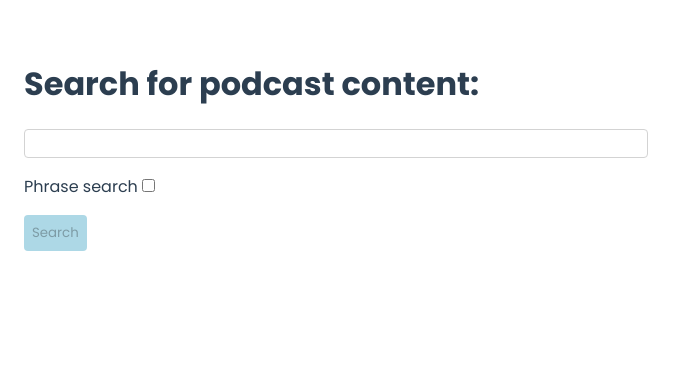
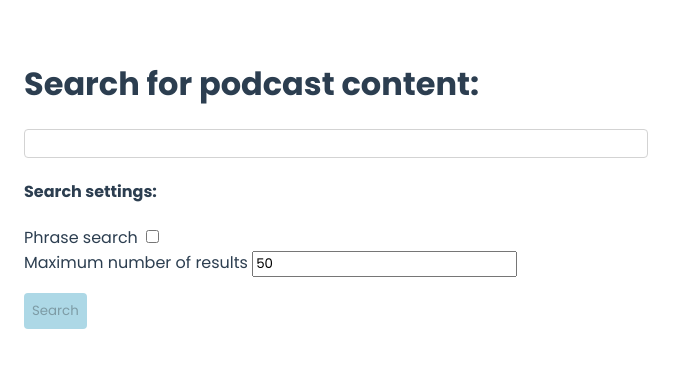
Before and after one commit to podcast-search-dd2476/frontend, a Vue app: page / in a window 1280 px wide. Shown: the top 368 px of the page, without its empty margins (0-687 px from the left). Built offline with nearby package versions, Linux system fonts and the light colour scheme.

Commit message:
set number of search results

```diff
--- a/src/components/Search.vue
+++ b/src/components/Search.vue
@@ -4,8 +4,15 @@
     <div>
         <form>
         <input class="clear-right margin-1 input-field" v-model="searchTerm" />
-        <label for="checkbox">Phrase search</label>
+        <h4>Search settings:</h4>
+        <div>
+        <label for="checkbox">Phrase search </label>
         <input type="checkbox" id="checkbox" v-model="matchType">
+        </div>
+        <div>
+        <label for="numResults">Maximum number of results </label>
+        <input type="number" id="numResults" v-model="numResults">
+        </div>
         <div class="margin-1">
             <button class="search-button" @click.prevent="search" v-bind:disabled="searchTerm.length === 0 || this.searching" >Search</button>
         </div>
@@ -14,8 +21,8 @@
     <div class="center" v-if="this.searching">
         <img v-bind:src="'/spinner.gif'"/>
     </div>
-    <h2 v-if="!this.searching && this.took !== undefined">Found {{podData.length}} result(s) in {{this.took / 1000}} seconds</h2>
-    <ul v-if="!this.searching">
+    <h2 v-if="!this.searching && this.took !== undefined">Found {{podData.length}} episode(s) in {{this.took / 1000}} seconds</h2>
+    <ul class="result-list" v-if="!this.searching">
         <div v-for="(podcasts, index) in podData" :key="index" class="bg-block">
             <h3 v-if="podcasts[0].pod_data"> {{podcasts[0].pod_data.podcast_name}} </h3>
             <h4> episode index: {{index}} </h4>
@@ -45,6 +52,7 @@ export default {
   data: () => ({
       searchTerm: "",
       matchType: false,
+      numResults: 50,
       podData: [],
       took: undefined,
       searching: false,
@@ -76,7 +84,7 @@ export default {
             params: {
                 search: this.searchTerm,
                 type: match,
-                size: 50
+                size: this.numResults
             }
         })
         .then(res => {
@@ -143,4 +151,8 @@ ul {
     align-items: center;
     height: 50vh;
 }
+
+.result-list {
+    padding: 0;
+}
 </style>
```
